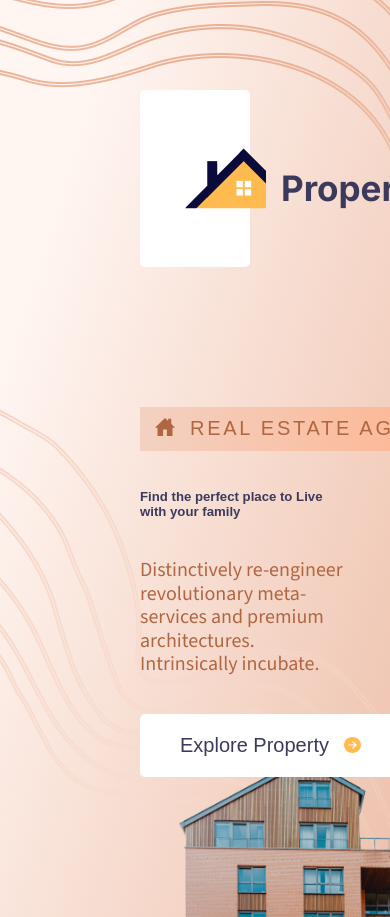
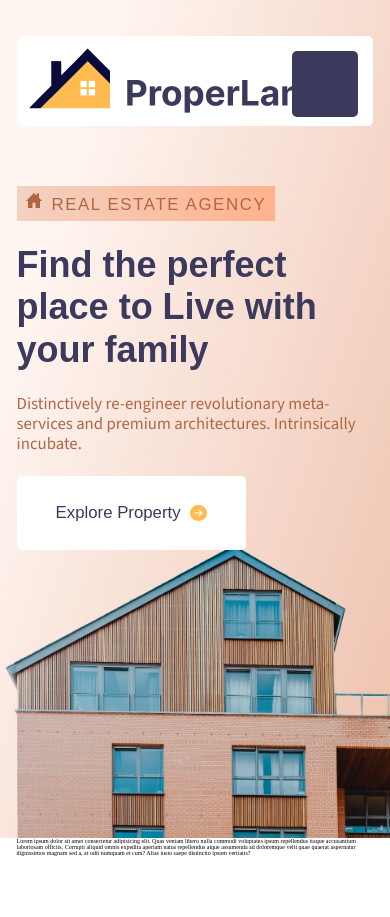
Before and after one commit to GorkemAydogdu/properland, a Next.js app in the folder frontend/: page / in a window 390 px wide. After the commit the page ends 856 px from the top, so only its background shows below. Built offline with nearby package versions, Linux system fonts and the light colour scheme; a web font is replaced by a local one.

Commit message:
Banner responsive başlandı.

```diff
--- a/frontend/src/layout/header/header.jsx
+++ b/frontend/src/layout/header/header.jsx
@@ -6,6 +6,9 @@ const Header = () => {
     <header className="header u-d-flex-a-center">
       <HeaderLogo />
       <HeaderNavbar />
+      <div className="header__menu">
+        <span></span>
+      </div>
     </header>
   );
 };
--- a/frontend/src/layout/header/headerLogo.jsx
+++ b/frontend/src/layout/header/headerLogo.jsx
@@ -5,7 +5,6 @@ const HeaderLogo = () => {
   return (
     <a href="/" className="header__logo">
       <Image src={Logo} alt="Logo" />
-      <span>ProperLand</span>
     </a>
   );
 };
--- a/frontend/src/layout/header/headerNavbar.jsx
+++ b/frontend/src/layout/header/headerNavbar.jsx
@@ -14,7 +14,7 @@ const HeaderNavbar = () => {
   };
 
   return (
-    <nav className="header__navbar u-d-flex-a-center">
+    <nav className="header__navbar header__navbar--mobile u-d-flex-a-center">
       <ul className="header__list u-d-flex-a-center">
         <li className="header__item">
           <a href="/" className="header__link header__link--active">
--- a/frontend/src/pages/index.js
+++ b/frontend/src/pages/index.js
@@ -19,6 +19,7 @@ export default function Home() {
       </Head>
       <>
         <section className="banner">
+          <div className="container">
             <Header />
             <section className="banner__content">
               <div className="banner__text">
@@ -46,7 +47,16 @@ export default function Home() {
               src={RightParcitle}
               alt="Right Particle"
             />
+          </div>
         </section>
+        <div className="container">
+          Lorem ipsum dolor sit amet consectetur adipisicing elit. Quas veniam
+          libero nulla commodi voluptates ipsum repellendus itaque accusantium
+          laboriosam officiis. Corrupti aliquid omnis expedita aperiam natus
+          repellendus atque assumenda ad doloremque velit quae quaerat
+          aspernatur dignissimos magnam sed a, at odit numquam et cum? Alias
+          iusto saepe distinctio ipsum veritatis?
+        </div>
       </>
     </>
   );
--- a/frontend/src/styles/abstracts/_mixins.scss
+++ b/frontend/src/styles/abstracts/_mixins.scss
@@ -11,42 +11,42 @@
 
 @mixin respond($breakpoint) {
   @if $breakpoint == smallMobile {
-    @media only screen and (max-width: 19.9375em) {
-      //max-width: 319px = 319px/16 = 19.9375em
+    @media only screen and (max-width: 20em) {
+      //max-width: 320px = 320px/16 = 20em
       @content;
     }
   }
   @if $breakpoint == mobile {
-    @media only screen and (min-width: 20em) and (max-width: 30em) {
-      //max-width: 320px — 480px = 20em | 30em
+    @media only screen and (max-width: 30em) {
+      //max-width: 480px =  30em
       @content;
     }
   }
   @if $breakpoint == tablets {
-    @media only screen and (min-width: 30.0625em) and (max-width: 48em) {
-      //max-width: 481px — 768px = 30.0625em | 48em
+    @media only screen and (max-width: 48em) {
+      //max-width:768px = 48em
       @content;
     }
   }
-  @if $breakpoint == small-screens {
-    @media only screen and (min-width: 48.0625em) and (max-width: 64em) {
-      //max-width: 769px — 1024px = 48.0625em| 64em
+  @if $breakpoint == smallScreens {
+    @media only screen and (max-width: 64em) {
+      //max-width: 1024px = 64em
       @content;
     }
   }
   @if $breakpoint == laptops {
-    @media only screen and (min-width: 64.0625em) and (max-width: 85.375em) {
-      //max-width: 1025px - 1366px = 64.0625em | 85.375em
+    @media only screen and (max-width: 85.375em) {
+      //max-width: 1366px = 85.375em
       @content;
     }
   }
   @if $breakpoint == desktops {
-    @media only screen and (min-width: 85.4375em) and (max-width: 120em) {
-      //max-width: 1367px - 1920px = 85.4375em | 120em
+    @media only screen and (max-width: 120em) {
+      //max-width: 1920px = 120em
       @content;
     }
   }
-  @if $breakpoint == extra-large-screens {
+  @if $breakpoint == extraLargeScreens {
     @media only screen and (min-width: 120.0625em) {
       //min-width: 1921px = 1921px/16 = 120.0625em
       @content;
--- a/frontend/src/styles/base/_base.scss
+++ b/frontend/src/styles/base/_base.scss
@@ -8,6 +8,22 @@
 
 html {
   font-size: 62.5%;
+
+  @include respond(laptops) {
+    font-size: 56.25%;
+  }
+  @include respond(smallScreens) {
+    font-size: 56.25%;
+  }
+  @include respond(tablets) {
+    font-size: 43.75%;
+  }
+  @include respond(mobile) {
+    font-size: 37.5%;
+  }
+  @include respond(smallMobile) {
+    font-size: 31.25%;
+  }
 }
 
 a {
--- a/frontend/src/styles/components/agency.scss
+++ b/frontend/src/styles/components/agency.scss
@@ -13,14 +13,33 @@
   img {
     width: 2rem;
     height: 2rem;
+
+    @include respond(tablets) {
+      width: 2.4rem;
+      height: 2.4rem;
+    }
+
+    @include respond(mobile) {
+      width: 2.8rem;
+      height: 2.8rem;
+    }
   }
 
   &__title {
+    padding-top: 3px;
     font-family: $font-kufam;
     font-weight: 400;
     font-size: 2rem;
     line-height: $line-height-primary;
     letter-spacing: 0.275rem;
     color: $color-link;
+
+    @include respond(tablets) {
+      font-size: 2.4rem;
+    }
+
+    @include respond(mobile) {
+      font-size: 2.8rem;
+    }
   }
 }
--- a/frontend/src/styles/components/title.scss
+++ b/frontend/src/styles/components/title.scss
@@ -5,7 +5,11 @@
   line-height: $line-height-primary;
 
   &--primary {
-    font-size: 3.385vw;
+    font-size: 6.5rem;
+
+    @include respond(laptops) {
+      font-size: 6rem;
+    }
   }
 }
 
@@ -14,4 +18,12 @@
   font-family: $font-source-sans-3;
   line-height: $line-height-primary;
   color: $color-link;
+
+  @include respond(tablets) {
+    font-size: 2.4rem;
+  }
+
+  @include respond(mobile) {
+    font-size: 2.8rem;
+  }
 }
--- /dev/null
+++ b/frontend/src/styles/layout/_container.scss
@@ -0,0 +1,8 @@
+.container {
+  max-width: 83.5vw;
+  margin: auto;
+
+  @include respond(smallScreens) {
+    max-width: 91.5vw;
+  }
+}
--- a/frontend/src/styles/layout/_header.scss
+++ b/frontend/src/styles/layout/_header.scss
@@ -7,17 +7,48 @@
   padding: 4.5rem;
 
   border-radius: $default-border-radius;
+
+  @include respond(laptops) {
+    padding: 3.5rem;
+  }
+  @include respond(smallScreens) {
+    flex-direction: column;
+    align-items: flex-start;
+    padding: 2.5rem;
+  }
+  @include respond(tablets) {
+    padding: 2rem;
+  }
+
   &__logo {
-    display: flex;
-    align-items: flex-end;
-    gap: 1.5rem;
+    display: inline-flex;
 
-    span {
-      color: $color-primary;
-      font-family: $font-inter;
-      font-weight: 700;
-      font-size: 3.5rem;
+    @include respond(mobile) {
+      width: max-content;
     }
+
+    img {
+      @include respond(mobile) {
+        width: 100%;
+        height: auto;
+        object-fit: cover;
+      }
+    }
+  }
+
+  &__navbar {
+    &--mobile {
+      @include respond(smallScreens) {
+        opacity: 0;
+        visibility: visible;
+        height: 0;
+      }
+    }
+  }
+
+  &__navbar--mobile .button,
+  &__navbar--mobile &__list {
+    display: none;
   }
 
   &__item {
@@ -31,8 +62,16 @@
 
     cursor: pointer;
 
+    @include respond(laptops) {
+      padding: 1.5rem 1rem;
+    }
+
     &:last-child {
       margin-right: 3rem;
+
+      @include respond(laptops) {
+        margin-right: 2.8rem;
+      }
     }
   }
   &__link {
@@ -58,5 +97,31 @@
   }
   &__dropdownItem {
     padding: 1rem 2rem;
+
+    @include respond(laptops) {
+      padding: 0.8rem 1.8rem;
+    }
+  }
+  &__menu {
+    position: absolute;
+    top: 2.5rem;
+    right: 2.5rem;
+    width: 66px;
+    height: 66px;
+
+    display: flex;
+    align-items: center;
+    justify-content: center;
+    background-color: $color-primary;
+    border: none;
+    border-radius: $default-border-radius;
+    span {
+      width: 1px;
+      height: 1px;
+      color: $color-white;
+    }
+    @media only screen and (min-width: 1025px) {
+      display: none;
+    }
   }
 }
--- a/frontend/src/styles/main.scss
+++ b/frontend/src/styles/main.scss
@@ -14,34 +14,75 @@
 @import "components/button.scss";
 @import "components/title.scss";
 
+@import "layout/container";
 @import "layout/footer";
 @import "layout/header";
 
 @import "pages/home";
 
 .banner {
-  padding: 9rem 14rem 0;
+  padding: 9rem 0;
   background: linear-gradient(107.52deg, #fff6f2 16.64%, #eec1ac);
   position: relative;
   overflow: hidden;
 
+  @include respond(laptops) {
+    padding: 8rem 0;
+  }
+  @include respond(smallScreens) {
+    padding: 7rem 0;
+  }
+  @include respond(tablets) {
+    padding: 6rem 0;
+  }
+
   &__content {
     display: flex;
     margin: 14rem 0;
-    width: 100vw;
+
+    @include respond(laptops) {
+      margin: 10rem 0;
+    }
+
+    @include respond(tablets) {
+      flex-direction: column;
+      gap: 20rem;
+    }
+
+    @include respond(mobile) {
+      gap: 32rem;
+    }
   }
 
   &__text {
     display: flex;
     flex-direction: column;
     gap: 3.8rem;
-    width: 52vw;
+    width: 56rem;
     height: max-content;
     position: relative;
     z-index: 20;
 
+    @include respond(laptops) {
+      width: 52rem;
+    }
+
+    @include respond(tablets) {
+      width: 100%;
+    }
+
     & .button--white {
       gap: 1.5rem;
+
+      @include respond(tablets) {
+        padding: 3.5rem 5.5rem;
+        font-size: 2.4rem;
+      }
+
+      @include respond(mobile) {
+        padding: 4.5rem 6.5rem;
+        font-size: 2.8rem;
+      }
 
       img {
         transition: all 200ms ease;
@@ -53,10 +94,6 @@
     }
   }
 
-  &__ImageWrap {
-    width: 100%;
-  }
-
   &__thumb {
     width: 55%;
     height: auto;
@@ -65,12 +102,28 @@
     right: 0;
     z-index: 2;
     object-fit: cover;
+
+    @include respond(laptops) {
+      width: 50%;
+    }
+
+    @include respond(tablets) {
+      width: 57%;
+    }
+
+    @include respond(mobile) {
+      width: 100%;
+    }
   }
 }
 
 .particle {
   position: absolute;
   z-index: 1;
+
+  @include respond(smallScreens) {
+    display: none;
+  }
 
   &--left {
     bottom: 0;
```
Also changed, not shown: frontend/src/assets/Logo.png. Lines whose indentation alone changed are shown as unchanged.
